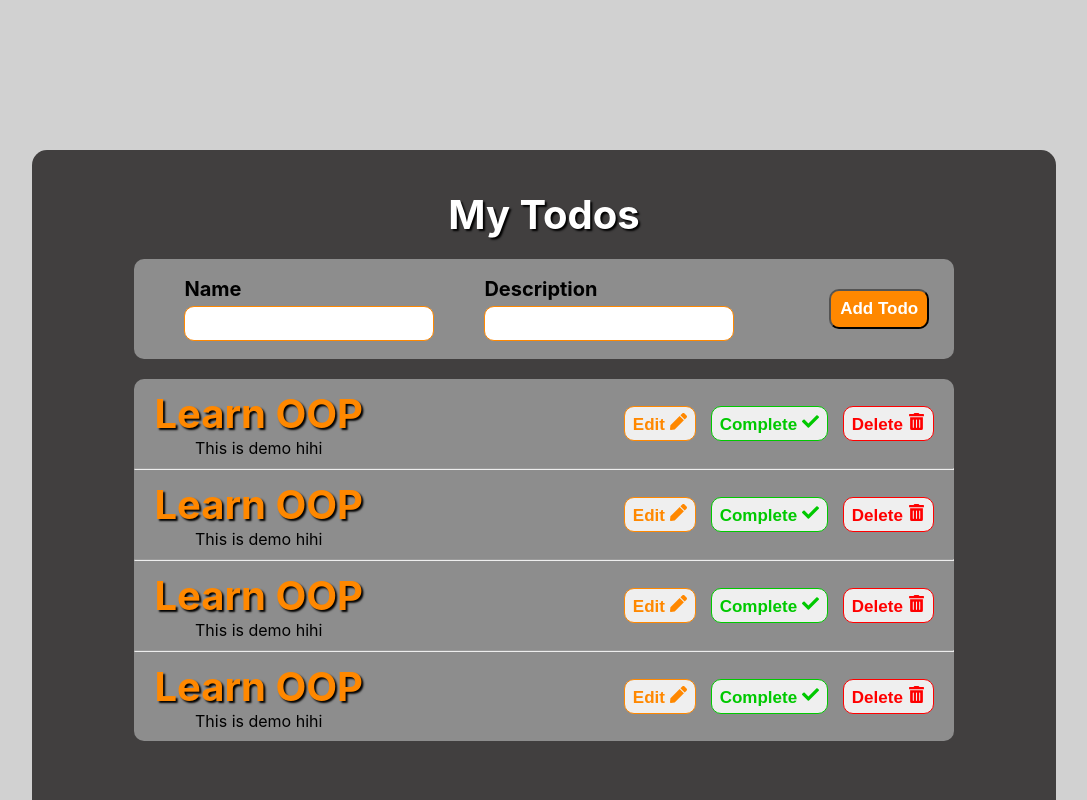
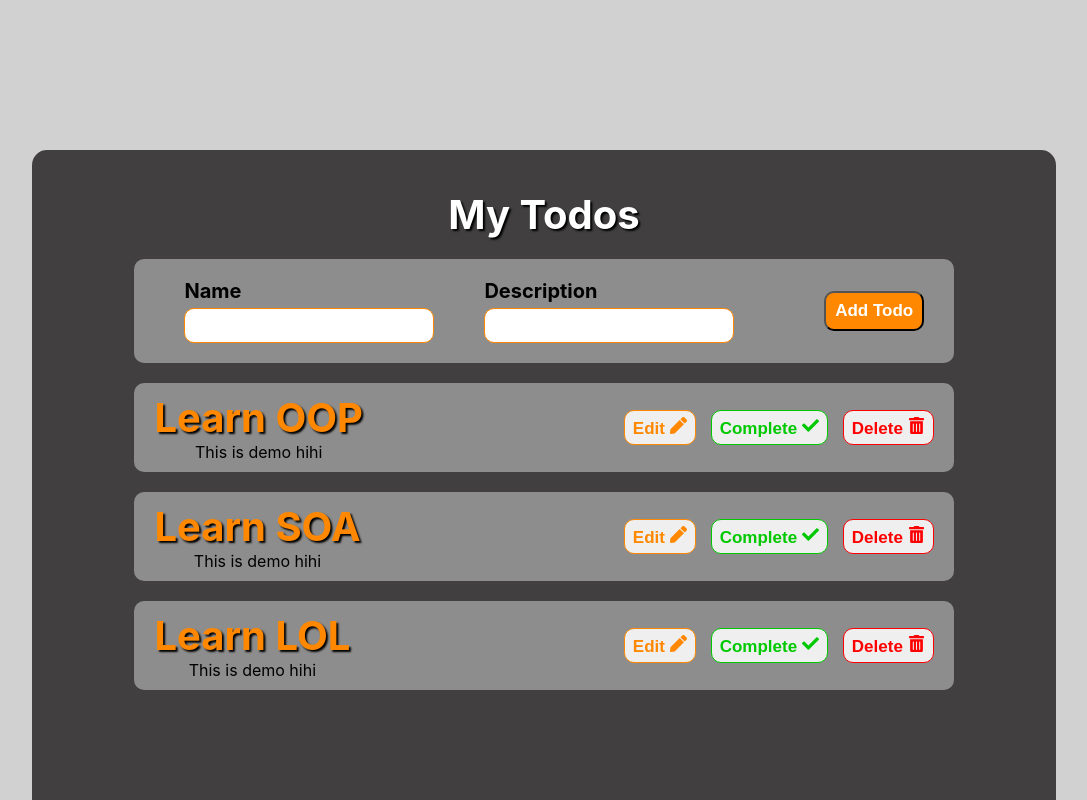
Before and after one commit to LongNhatDev/To-Do-list, a React (Create React App) app: page / in a window 1280 px wide. Shown: the top 800 px of the page, without its empty margins (96-1183 px from the left). Built offline with nearby package versions, Linux system fonts and the light colour scheme; the HTML template or start-up script is replaced by a standard one.

Commit message:
Ver 1.0 UI

```diff
--- a/src/components/Item.css
+++ b/src/components/Item.css
@@ -0,0 +1,59 @@
+.List_Frame_Item{
+    width: 100%;
+    display:flex;
+    flex-flow: row wrap;
+    justify-content:space-between;
+    padding: 10px 20px;
+    align-items:center;
+}
+.List_Frame-left{
+}
+
+@media only screen and (max-width: 1200px)  {
+    .List_Frame_Item{
+    justify-content:center;
+    /* flex-flow: column wrap; */
+    }
+    .List_Frame-left, .List_Frame-right{
+        margin-bottom: 15px;
+    }
+}
+@media only screen and (max-width: 670px)  {
+
+}
+.List_Frame_Item h1{
+    color:rgb(255, 136, 0);
+    text-shadow: 2px 2px 2px black;
+}
+
+.btn{
+    padding: 0 8px;
+    height: 35px;
+    border-radius: 10px;
+    font-size:17px;
+    font-weight:bolder;
+    margin-left: 15px;
+    transition: transform .3s;
+}
+.List_Frame-right #edit{
+    border: 1px solid rgb(255, 136, 0);
+    color:rgb(255, 136, 0);
+
+}
+.List_Frame-right #complete{
+    color:rgb(0, 201, 0);
+    transition: transform .3s;
+    border: 1px solid rgb(0,201,0);
+
+}
+.List_Frame-right #delete{
+    color:red;
+    border: 1px solid red;
+    transition: transform .3s;
+}
+button:hover{
+transform:scale(1.1);
+}
+button:active{
+    transform:scale(0.9);
+}
--- a/src/components/Item.js
+++ b/src/components/Item.js
@@ -1,13 +1,22 @@
 import "./Item.css"
 import React from 'react'
+import Edit from "./icons/edit"
+import Complete from "./icons/conplete"
+import Delete from "./icons/delete"
 
-
-const Item = () => {
-  return (
-    <div className="Item-Frame">
-
-    </div>
+const Item = (props) => {
+    return (
+        <div className="List_Frame_Item">
+            <div className="List_Frame-left">
+                <h1>{props.item.name}</h1>
+                <p>{props.item.description}</p>
+            </div>
+            <div className="List_Frame-right">
+                <button id="edit" className="btn">Edit <Edit /></button>
+                <button id="complete" className="btn">Complete <Complete /></button>
+                <button id="delete" className="btn">Delete <Delete /></button>
+            </div>
+        </div>
     )
 }
-
 export default Item
--- a/src/components/List.css
+++ b/src/components/List.css
@@ -6,51 +6,3 @@
     display:flex;
     flex-flow: column wrap;
 }
-.List_Frame h1{
-    color:rgb(255, 136, 0);
-    text-shadow: 2px 2px 2px black;
-}
-
-.List_Frame_Item{
-    width: 100%;
-    display:flex;
-    flex-flow: row wrap;
-    justify-content:space-between;
-    padding: 10px 20px;
-    align-items:center;
-}
-.List_Frame-left{
-
-}
-
-.btn{
-    padding: 0 8px;
-    height: 35px;
-    border-radius: 10px;
-    font-size:17px;
-    font-weight:bolder;
-    margin-left: 15px;
-    transition: transform .3s;
-}
-.List_Frame-right #edit{
-    border: 1px solid rgb(255, 136, 0);
-    color:rgb(255, 136, 0);
-
-}
-.List_Frame-right #complete{
-    color:rgb(0, 201, 0);
-    transition: transform .3s;
-    border: 1px solid rgb(0,201,0);
-
-}
-.List_Frame-right #delete{
-    color:red;
-    border: 1px solid red;
-    transition: transform .3s;
-}
-button:hover{
-transform:scale(1.1);
-}
-button:active{
-    transform:scale(0.9);
-}
--- a/src/components/List.js
+++ b/src/components/List.js
@@ -1,61 +1,12 @@
 import "./List.css"
 import React from 'react'
-import Edit from "./icons/edit"
-import Complete from "./icons/conplete"
-import Delete from "./icons/delete"
+import Item from "./Item"
 
-const List = () => {
+const List = (props) => {
     return (
         <div className="List_Frame">
-            <div className="List_Frame_Item">
-                <div className="List_Frame-left">
-                    <h1>Learn OOP</h1>
-                    <p> This is demo hihi</p>
-                </div>
-                <div className="List_Frame-right">
-                <button id="edit" className="btn">Edit <Edit/></button>
-                    <button id="complete" className="btn">Complete <Complete/></button>
-                    <button id="delete" className="btn">Delete <Delete/></button>
-                </div>
-            </div>
-            <hr/>
-            <div className="List_Frame_Item">
-                <div className="List_Frame-left">
-                    <h1>Learn OOP</h1>
-                    <p> This is demo hihi</p>
-                </div>
-                <div className="List_Frame-right">
-                <button id="edit" className="btn">Edit <Edit/></button>
-                    <button id="complete" className="btn">Complete <Complete/></button>
-                    <button id="delete" className="btn">Delete <Delete/></button>
-                </div>
-            </div>
-            <hr/>
-            <div className="List_Frame_Item">
-                <div className="List_Frame-left">
-                    <h1>Learn OOP</h1>
-                    <p> This is demo hihi</p>
-                </div>
-                <div className="List_Frame-right">
-                <button id="edit" className="btn">Edit <Edit/></button>
-                    <button id="complete" className="btn">Complete <Complete/></button>
-                    <button id="delete" className="btn">Delete <Delete/></button>
-                </div>
-            </div>
-            <hr/>
-            <div className="List_Frame_Item">
-                <div className="List_Frame-left">
-                    <h1>Learn OOP</h1>
-                    <p> This is demo hihi</p>
-                </div>
-                <div className="List_Frame-right">
-                <button id="edit" className="btn">Edit <Edit/></button>
-                    <button id="complete" className="btn">Complete <Complete/></button>
-                    <button id="delete" className="btn">Delete <Delete/></button>
-                </div>
-            </div>
+            <Item item={props.item}/>
         </div>
     )
 }
-
 export default List
--- a/src/components/NewTask.css
+++ b/src/components/NewTask.css
@@ -4,10 +4,11 @@
     border-radius: 10px;
     display:flex;
     flex-flow: row wrap;
-    height: 100px;
+    height: auto;
     justify-content: space-evenly;
     align-items:center;
     margin-top:20px;
+    padding: 20px 0;
 }
 
 
@@ -49,4 +50,29 @@ label{
     color:white;
     font-size:17px;
     font-weight:bolder;
+    margin-right: 10px;
 }
+
+@media only screen and (max-width: 1200px)  {
+        .NewTask-Frame{
+            justify-content: center;
+            flex-flow: column wrap;
+        }
+        .NewTask-Frame_sub{
+            display:flex;
+            flex:1;
+            align-items: center;
+            margin-left:0;
+            margin-bottom: 15px;
+        }
+        .NewTask-Frame-supleft{
+            flex:1;
+            flex-flow:column wrap;
+            justify-content: center;
+            align-content:center;
+        }
+}
+@media only screen and (max-width: 670px)  {
+
+
+}
--- a/src/components/form.css
+++ b/src/components/form.css
@@ -1,6 +1,6 @@
 .table{
     width:80%;
-    height: 80%;
+    height: auto;
     background-color: rgb(65, 63, 63);
     margin-top:150px;
     border-radius: 15px;
--- a/src/components/form.js
+++ b/src/components/form.js
@@ -2,48 +2,36 @@ import "./form.css"
 import NewTask from "./NewTask"
 import List from "./List"
 import React, { useState } from 'react';
+import Item from "./Item";
 
-const List_ToDo= [
+const List_ToDo = [
   {
-    id:"1",
+    id: "1",
     name: "Learn OOP",
-    description: 294.67,
-  },
-  {
-    id:"2",
-    name: "Vinfast Turbo 2.0",
-    description: 194.67,
-  },
-  {
-    id:"3",
-    name: "Lexus LX570",
-    description: 888.22,
-  },
-  {
-    id:"4",
-    name: "Mec MayBach",
-    description: 777.67,
+    description: "This is demo hihi",
+  }, {
+    id: "2",
+    name: "Learn SOA",
+    description: "This is demo hihi",
+  }, {
+    id: "3",
+    name: "Learn LOL",
+    description: "This is demo hihi",
   }
 ]
 
+const item = List_ToDo.map(a => <List item={a}/>)
 
 const Form = () => {
 
-  const [expenses, setExpenses] = useState(List_ToDo)
 
-  // Handler add new Item
-  const addExpenseHandler = expense => {
-    setExpenses(prevExpenses => {
-      return [expense, ...prevExpenses]
-    });
-  }
   return (
     <div className="table">
-        <h1>My Todos</h1>
-        <NewTask/>
-        <List item={expenses}/>
+      <h1>My Todos</h1>
+      <NewTask/>
+      {item}
     </div>
-    )
+  )
 }
 
 export default Form
```
